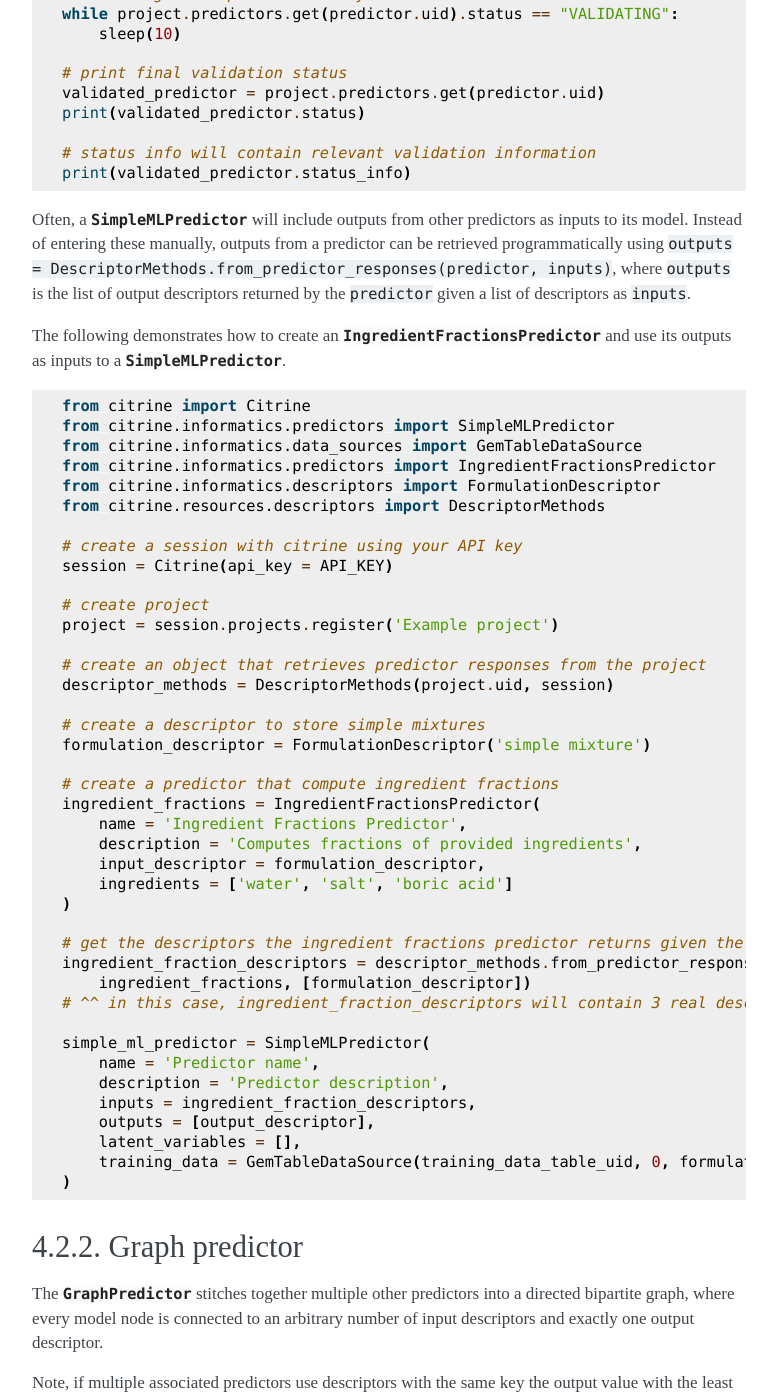
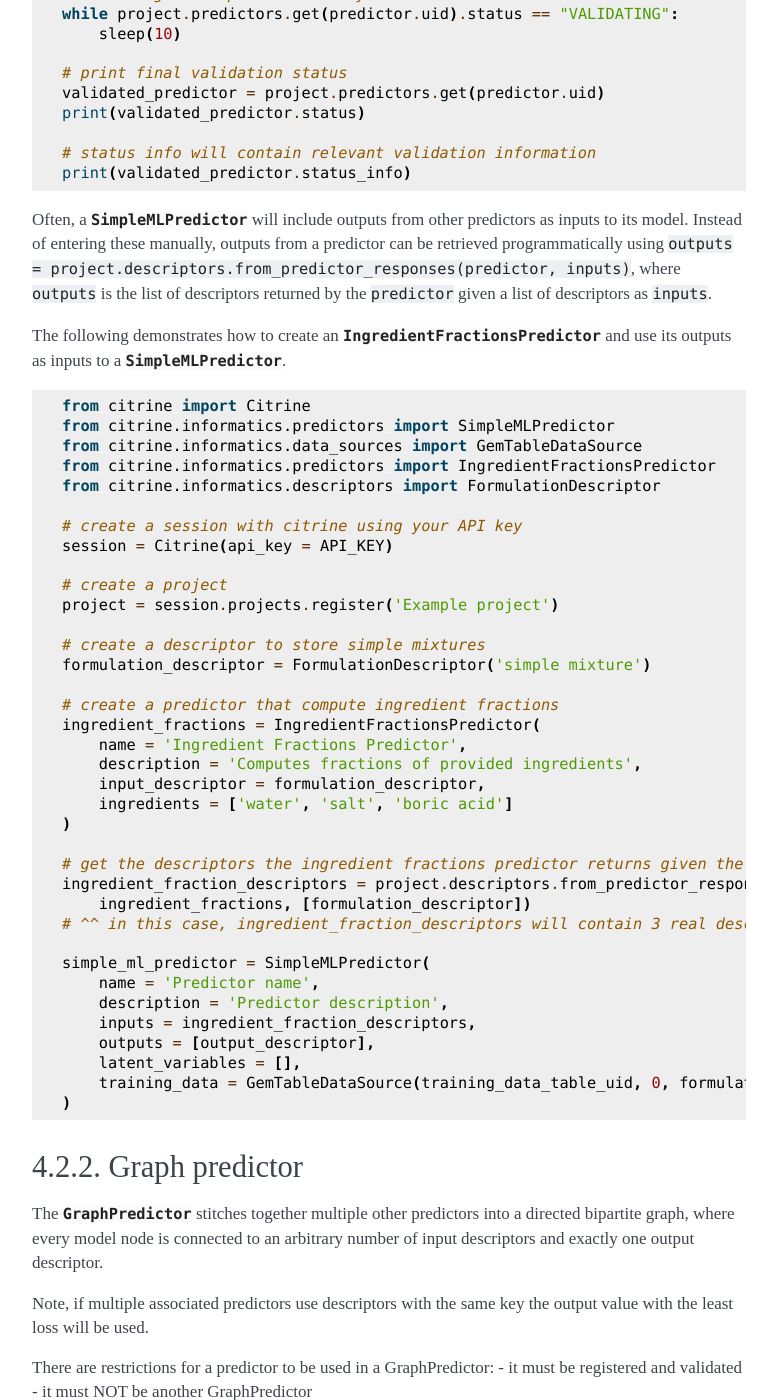
Before and after one commit to CitrineInformatics/citrine-python, a Sphinx documentation site: the page built from docs/source/workflows/predictors.rst, in a window 1280 px wide and 1400 px high, scrolled down 1055 px. Shown: the whole window, without its empty margins (376-1153 px from the left). Built offline with Sphinx 7.4.7, drawn with Linux system fonts in a browser that asks for light colours; some of the changed text lies outside the part shown.

Commit message:
Text revisions.

```diff
--- a/docs/source/workflows/predictors.rst
+++ b/docs/source/workflows/predictors.rst
@@ -62,7 +62,7 @@ The following example demonstrates how to use the python SDK to create a :class:
    print(validated_predictor.status_info)
 
 Often, a :class:`~citrine.informatics.predictors.SimpleMLPredictor` will include outputs from other predictors as inputs to its model.
-Instead of entering these manually, outputs from a predictor can be retrieved programmatically using ``outputs = DescriptorMethods.from_predictor_responses(predictor, inputs)``, where ``outputs`` is the list of output descriptors returned by the ``predictor`` given a list of descriptors as ``inputs``.
+Instead of entering these manually, outputs from a predictor can be retrieved programmatically using ``outputs = project.descriptors.from_predictor_responses(predictor, inputs)``, where ``outputs`` is the list of descriptors returned by the ``predictor`` given a list of descriptors as ``inputs``.
 
 The following demonstrates how to create an :class:`~citrine.informatics.predictors.IngredientFractionsPredictor` and use its outputs as inputs to a :class:`~citrine.informatics.predictors.SimpleMLPredictor`.
 
@@ -73,16 +73,12 @@ The following demonstrates how to create an :class:`~citrine.informatics.predict
     from citrine.informatics.data_sources import GemTableDataSource
     from citrine.informatics.predictors import IngredientFractionsPredictor
     from citrine.informatics.descriptors import FormulationDescriptor
-    from citrine.resources.descriptors import DescriptorMethods
 
     # create a session with citrine using your API key
     session = Citrine(api_key = API_KEY)
 
-    # create project
+    # create a project
     project = session.projects.register('Example project')
-
-    # create an object that retrieves predictor responses from the project
-    descriptor_methods = DescriptorMethods(project.uid, session)
 
     # create a descriptor to store simple mixtures
     formulation_descriptor = FormulationDescriptor('simple mixture')
@@ -96,7 +92,7 @@ The following demonstrates how to create an :class:`~citrine.informatics.predict
     )
 
     # get the descriptors the ingredient fractions predictor returns given the formulation descriptor
-    ingredient_fraction_descriptors = descriptor_methods.from_predictor_responses(
+    ingredient_fraction_descriptors = project.descriptors.from_predictor_responses(
         ingredient_fractions, [formulation_descriptor])
     # ^^ in this case, ingredient_fraction_descriptors will contain 3 real descriptors: one for each featurized ingredient
 
@@ -411,12 +407,7 @@ This predictor will compute a real descriptor with a key ``1.0-mean of property
 
 .. code:: python
 
-    from citrine.resources.descriptors import DescriptorMethods
-
-    # create an object to retrieve predictor responses
-    descriptor_methods = DescriptorMethods(project.uid, session)
-
-    mean_property_descriptors = descriptor_methods.from_predictor_responses(
+    mean_property_descriptors = project.descriptors.from_predictor_responses(
         mean_property_predictor, [formulation_descriptor])
 
 Ingredient Fractions Predictor
@@ -456,12 +447,7 @@ The response descriptors can be retrieved using:
 
 .. code:: python
 
-    from citrine.resources.descriptors import DescriptorMethods
-
-    # create an object to retrieve predictor responses
-    descriptor_methods = DescriptorMethods(project.uid, session)
-
-    ingredient_fraction_descriptors = descriptor_methods.from_predictor_responses(
+    ingredient_fraction_descriptors = project.descriptors.from_predictor_responses(
         ingredient_fractions, [formulation_descriptor])
 
 This will return a real descriptor for each featurized ingredient with bounds ``[0, 1]`` and key in the form ``'{ingredient} share in simple mixture'`` where ``{ingredient}`` is either ``water``, ``salt`` or ``boric acid``.
@@ -492,12 +478,7 @@ This predictor will compute 2 responses, ``solute share in simple mixture`` and
 
 .. code:: python
 
-    from citrine.resources.descriptors import DescriptorMethods
-
-    # create an object to retrieve predictor responses
-    descriptor_methods = DescriptorMethods(project.uid, session)
-
-    label_fractions_descriptors = descriptor_methods.from_predictor_responses(
+    label_fractions_descriptors = project.descriptors.from_predictor_responses(
         label_fractions, [formulation_descriptor])
 
 Predictor Reports
```
